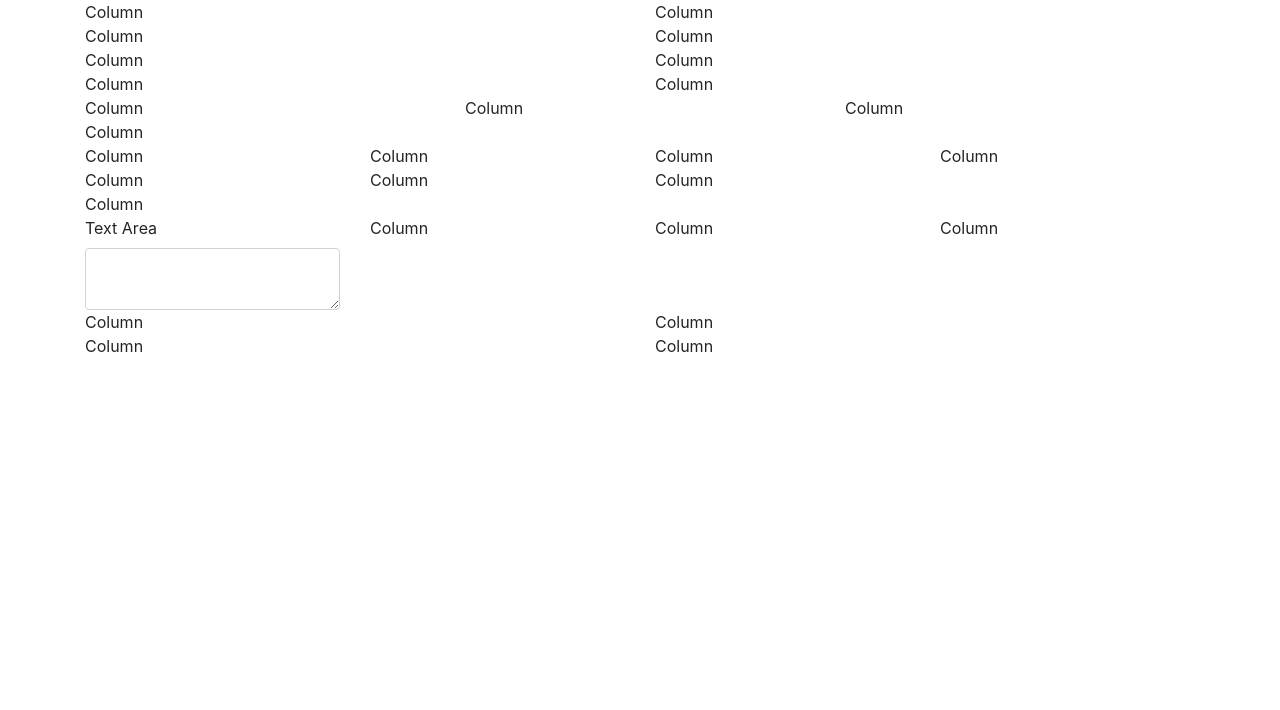
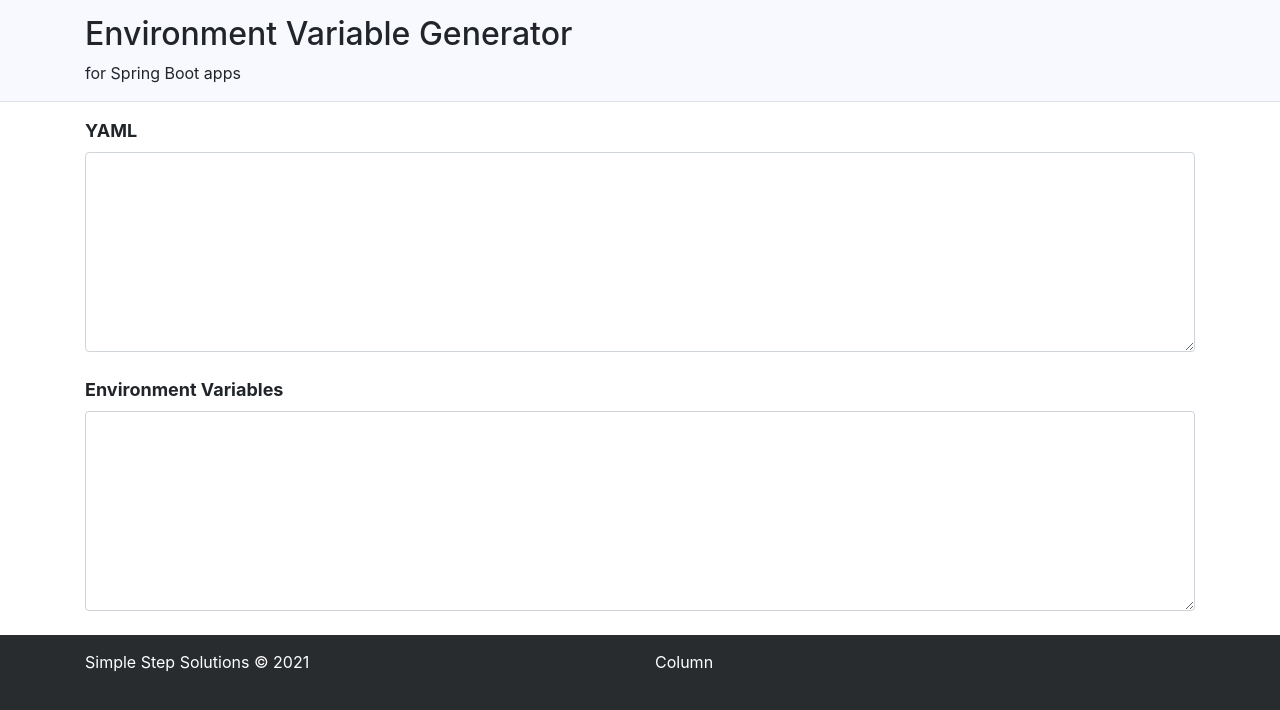
Before and after one commit to sdoxsee/env-gen, a React (Create React App) app: page / in a window 1280 px wide. Shown: the top 710 px of the page. Built offline with nearby package versions, Linux system fonts and the light colour scheme.

Commit message:
Commit point

```diff
--- a/src/components/code/Code.css
+++ b/src/components/code/Code.css
@@ -1,3 +1,12 @@
 .code {
-    background-color: aqua;
+    /* background-color: aqua; */
+    width: 100%;
 }
+
+.code label {
+    font-size: large;
+    font-weight: bold;
+}
+.code #exampleText {
+    height: 200px;
+}
--- a/src/components/code/Code.js
+++ b/src/components/code/Code.js
@@ -4,11 +4,15 @@ import { Label, Input } from 'reactstrap';
 import './Code.css';
 
 const Code = (props) => {
+
+  const { title } = props;
+
   return (
-    <>
-        <Label for="exampleText">Text Area</Label>
+    <div className="code">
+        <Label for="exampleText">{title}</Label>
         <Input type="textarea" name="text" id="exampleText" />
-    </>
+        <br/>
+    </div>
     )
 }
 
--- a/src/components/home/footer/Footer.css
+++ b/src/components/home/footer/Footer.css
@@ -0,0 +1,8 @@
+.footer {
+    background-color: #292c2f;
+    width: 100%;
+    color: white;
+    /* https://stackoverflow.com/a/18935218/1098564 */
+    box-shadow: 0 50vh 0 50vh #292c2f;
+    padding-top: 15px;
+}
--- a/src/components/home/footer/Footer.js
+++ b/src/components/home/footer/Footer.js
@@ -5,14 +5,16 @@ import './Footer.css';
 
 const Footer = (props) => {
   return (
+  <div className="footer">
     <Container>
       <Row xs="2">
-        <Col>Column</Col>
-        <Col>Column</Col>
-        <Col>Column</Col>
+        <Col>
+          <p>Simple Step Solutions © {new Date().getFullYear()}</p>
+        </Col>
         <Col>Column</Col>
       </Row>
     </Container>
+  </div>
   )
 }
 
--- /dev/null
+++ b/src/components/home/header/Header.css
@@ -0,0 +1,6 @@
+.header {
+    background-color: ghostwhite;
+    /* color: slategray; */
+    margin-bottom: 15px;
+    padding-top: 15px;
+}
--- a/src/components/home/header/Header.js
+++ b/src/components/home/header/Header.js
@@ -1,16 +1,18 @@
 import React from 'react';
-import { Container, Row, Col } from 'reactstrap';
+import { Container, Row, Col, Jumbotron } from 'reactstrap';
+import './Header.css'
 
 const Header = (props) => {
   return (
-    <Container>
-      <Row xs="2">
-        <Col>Column</Col>
-        <Col>Column</Col>
-        <Col>Column</Col>
-        <Col>Column</Col>
-      </Row>
-    </Container>
+    <div className="header border-bottom">
+      <Container>
+        {/* <Jumbotron> */}
+          <h2>Environment Variable Generator</h2>
+          <p>for Spring Boot apps</p>
+          {/* <br/> */}
+        {/* </Jumbotron> */}
+      </Container>
+    </div>
   )
 }
 
--- a/src/components/home/main/Main.js
+++ b/src/components/home/main/Main.js
@@ -5,35 +5,11 @@ import Code from '../../code/Code'
 const Main = (props) => {
   return (
     <Container>
-      <Row xs="2">
-        <Col>Column</Col>
-        <Col>Column</Col>
-        <Col>Column</Col>
-        <Col>Column</Col>
+      <Row>
+        <Col><Code title="YAML"/></Col>
       </Row>
-      <Row xs="3">
-        <Col>Column</Col>
-        <Col>Column</Col>
-        <Col>Column</Col>
-        <Col>Column</Col>
-      </Row>
-      <Row xs="4">
-        <Col>Column</Col>
-        <Col>Column</Col>
-        <Col>Column</Col>
-        <Col>Column</Col>
-      </Row>
-      <Row xs="4">
-        <Col>Column</Col>
-        <Col>Column</Col>
-        <Col xs="6">Column</Col>
-        <Col>Column</Col>
-      </Row>
-      <Row xs="1" sm="2" md="4">
-        <Col><Code/></Col>
-        <Col>Column</Col>
-        <Col>Column</Col>
-        <Col>Column</Col>
+      <Row>
+        <Col><Code title="Environment Variables"/></Col>
       </Row>
     </Container>
   );
```
